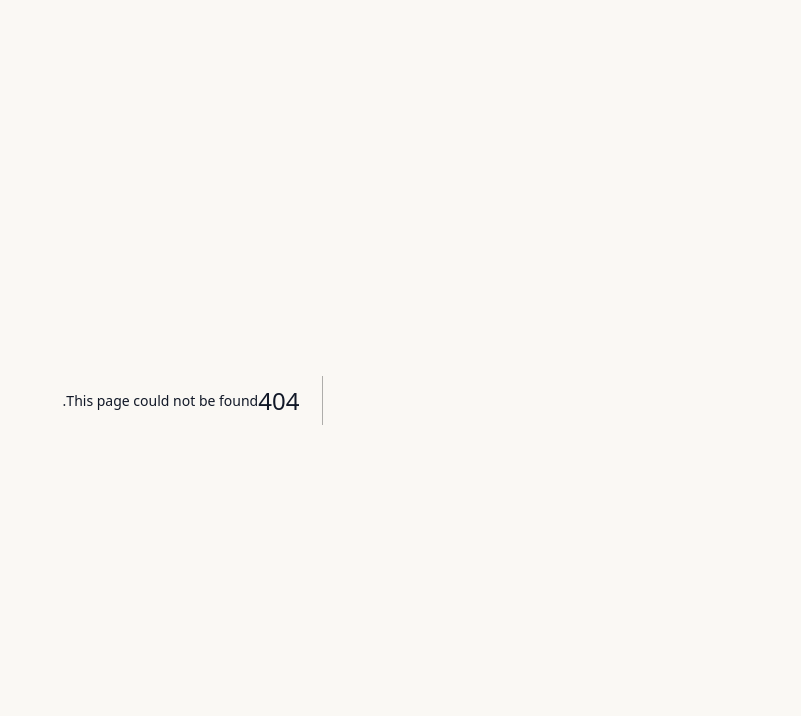
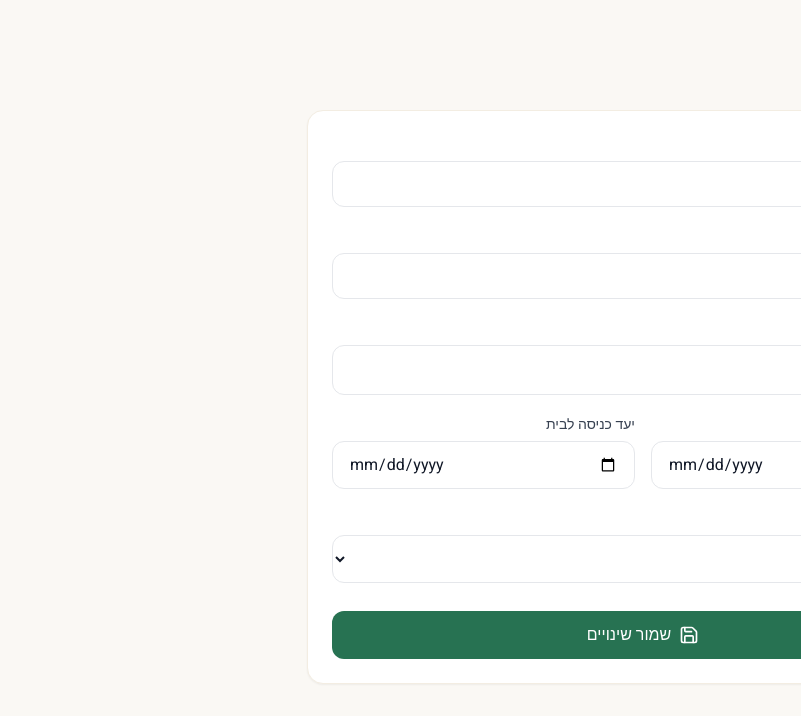
Before and after one commit to sivantelem-commits/bayit-project, a Next.js app: page /settings in a window 1280 px wide. Before the commit this address had no page. Shown: the top 716 px of the page, without its empty margins (479-1280 px from the left). Built offline with nearby package versions, Linux system fonts and the light colour scheme; no server answers; the database is empty.

Commit message:
Create page.tsx

```diff
--- /dev/null
+++ b/app/(app)/settings/page.tsx
@@ -0,0 +1,172 @@
+'use client';
+
+import { useEffect, useState } from 'react';
+import { createClient } from '@/lib/supabase';
+import { Check, Save } from 'lucide-react';
+
+interface Project {
+  id: string; name: string; address: string | null;
+  total_budget: number; start_date: string | null;
+  target_end_date: string | null; status: string;
+}
+
+export default function SettingsPage() {
+  const supabase = createClient();
+  const [project, setProject] = useState<Project | null>(null);
+  const [form, setForm] = useState({
+    name: '', address: '', total_budget: '',
+    start_date: '', target_end_date: '', status: 'active',
+  });
+  const [saving, setSaving] = useState(false);
+  const [saved, setSaved] = useState(false);
+  const [loading, setLoading] = useState(true);
+
+  useEffect(() => { load(); }, []);
+
+  async function load() {
+    const { data } = await supabase.from('projects').select('*').single();
+    if (data) {
+      setProject(data);
+      setForm({
+        name: data.name ?? '',
+        address: data.address ?? '',
+        total_budget: String(data.total_budget ?? ''),
+        start_date: data.start_date ?? '',
+        target_end_date: data.target_end_date ?? '',
+        status: data.status ?? 'active',
+      });
+    }
+    setLoading(false);
+  }
+
+  async function save() {
+    if (!project) return;
+    setSaving(true);
+    await supabase.from('projects').update({
+      name: form.name,
+      address: form.address || null,
+      total_budget: parseFloat(form.total_budget) || 0,
+      start_date: form.start_date || null,
+      target_end_date: form.target_end_date || null,
+      status: form.status,
+    }).eq('id', project.id);
+    setSaving(false);
+    setSaved(true);
+    setTimeout(() => setSaved(false), 3000);
+    load();
+  }
+
+  if (loading) return (
+    <div className="flex items-center justify-center h-64">
+      <div className="w-8 h-8 border-2 border-brand-500 border-t-transparent rounded-full animate-spin" />
+    </div>
+  );
+
+  return (
+    <div className="space-y-6 max-w-2xl">
+      <div>
+        <h1 className="text-2xl font-bold text-gray-900">הגדרות פרויקט</h1>
+        <p className="text-sm text-gray-500 mt-0.5">עדכון פרטי הפרויקט בכל עת</p>
+      </div>
+
+      <div className="card space-y-5">
+        <div>
+          <label className="label">שם הפרויקט</label>
+          <input className="input" value={form.name}
+            onChange={e => setForm({ ...form, name: e.target.value })} />
+        </div>
+
+        <div>
+          <label className="label">כתובת הנכס</label>
+          <input className="input" placeholder="רחוב, עיר"
+            value={form.address}
+            onChange={e => setForm({ ...form, address: e.target.value })} />
+        </div>
+
+        <div>
+          <label className="label">תקציב כולל (₪)</label>
+          <input className="input text-lg font-medium" type="number"
+            value={form.total_budget}
+            onChange={e => setForm({ ...form, total_budget: e.target.value })} />
+          {form.total_budget && (
+            <p className="text-sm text-brand-600 mt-1 font-medium">
+              ₪{parseFloat(form.total_budget).toLocaleString('he-IL')}
+            </p>
+          )}
+        </div>
+
+        <div className="grid grid-cols-2 gap-4">
+          <div>
+            <label className="label">תאריך התחלה</label>
+            <input className="input" type="date" value={form.start_date}
+              onChange={e => setForm({ ...form, start_date: e.target.value })} />
+          </div>
+          <div>
+            <label className="label">יעד כניסה לבית</label>
+            <input className="input" type="date" value={form.target_end_date}
+              onChange={e => setForm({ ...form, target_end_date: e.target.value })} />
+          </div>
+        </div>
+
+        <div>
+          <label className="label">סטטוס פרויקט</label>
+          <select className="input" value={form.status}
+            onChange={e => setForm({ ...form, status: e.target.value })}>
+            <option value="planning">בתכנון</option>
+            <option value="active">פעיל</option>
+            <option value="completed">הושלם</option>
+          </select>
+        </div>
+
+        <div className="pt-2">
+          <button
+            className="btn-primary w-full justify-center py-3"
+            onClick={save}
+            disabled={saving}
+          >
+            {saving ? (
+              <div className="w-5 h-5 border-2 border-white border-t-transparent rounded-full animate-spin" />
+            ) : saved ? (
+              <><Check className="w-5 h-5" />נשמר בהצלחה!</>
+            ) : (
+              <><Save className="w-5 h-5" />שמור שינויים</>
+            )}
+          </button>
+        </div>
+      </div>
+
+      {/* Project info */}
+      {project && (
+        <div className="card bg-sand-50 !border-sand-200">
+          <h2 className="font-semibold text-gray-700 mb-3 text-sm">פרטי פרויקט</h2>
+          <div className="space-y-2 text-sm text-gray-500">
+            <div className="flex justify-between">
+              <span>מזהה פרויקט</span>
+              <span className="font-mono text-xs">{project.id.slice(0, 8)}...</span>
+            </div>
+            {form.start_date && (
+              <div className="flex justify-between">
+                <span>תאריך התחלה</span>
+                <span>{new Date(form.start_date).toLocaleDateString('he-IL')}</span>
+              </div>
+            )}
+            {form.target_end_date && (
+              <div className="flex justify-between">
+                <span>יעד סיום</span>
+                <span>{new Date(form.target_end_date).toLocaleDateString('he-IL')}</span>
+              </div>
+            )}
+            {form.start_date && form.target_end_date && (
+              <div className="flex justify-between">
+                <span>ימים לסיום</span>
+                <span className="font-medium text-brand-600">
+                  {Math.max(0, Math.ceil((new Date(form.target_end_date).getTime() - Date.now()) / (1000 * 60 * 60 * 24)))} ימים
+                </span>
+              </div>
+            )}
+          </div>
+        </div>
+      )}
+    </div>
+  );
+}
```
